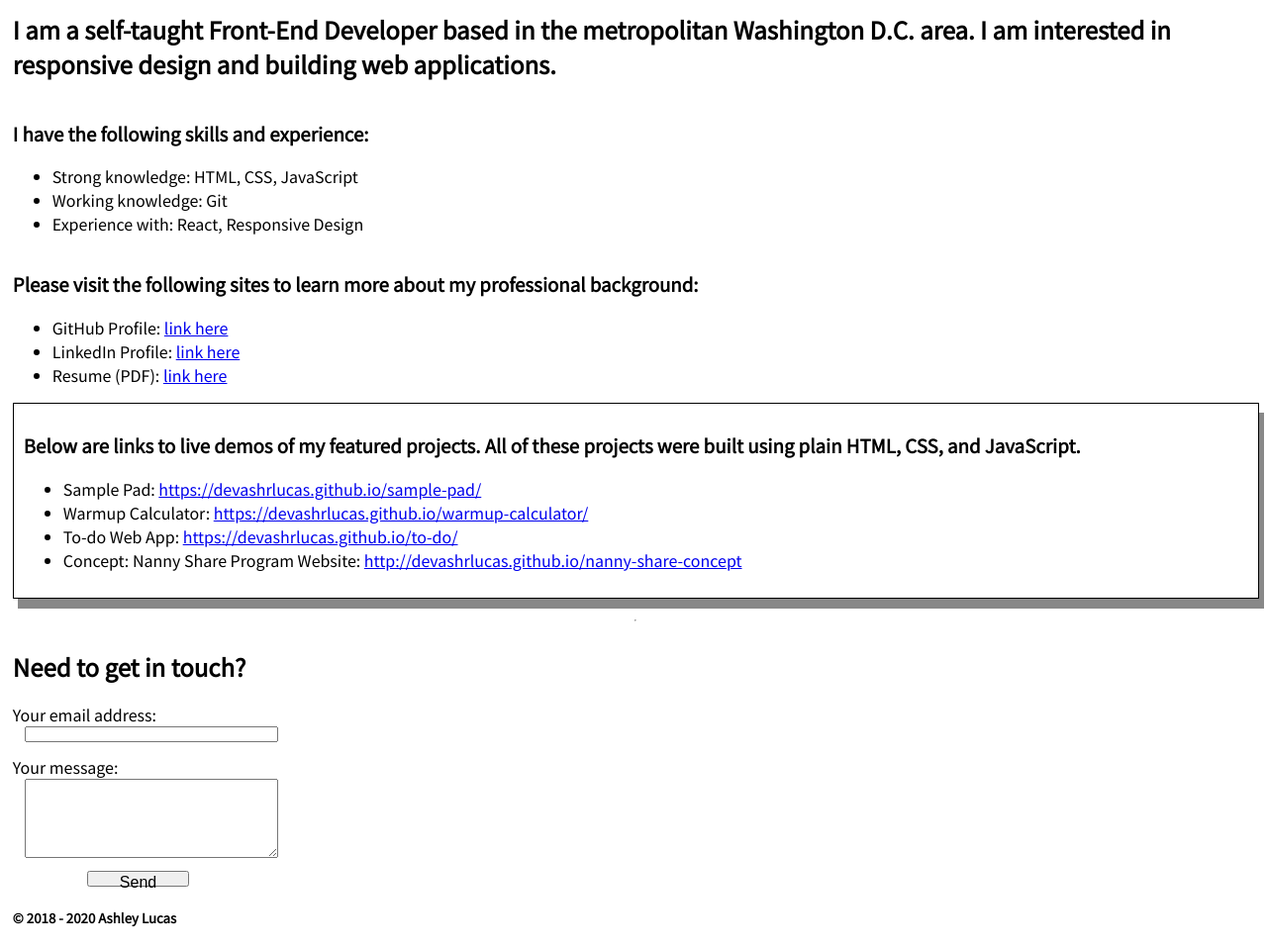
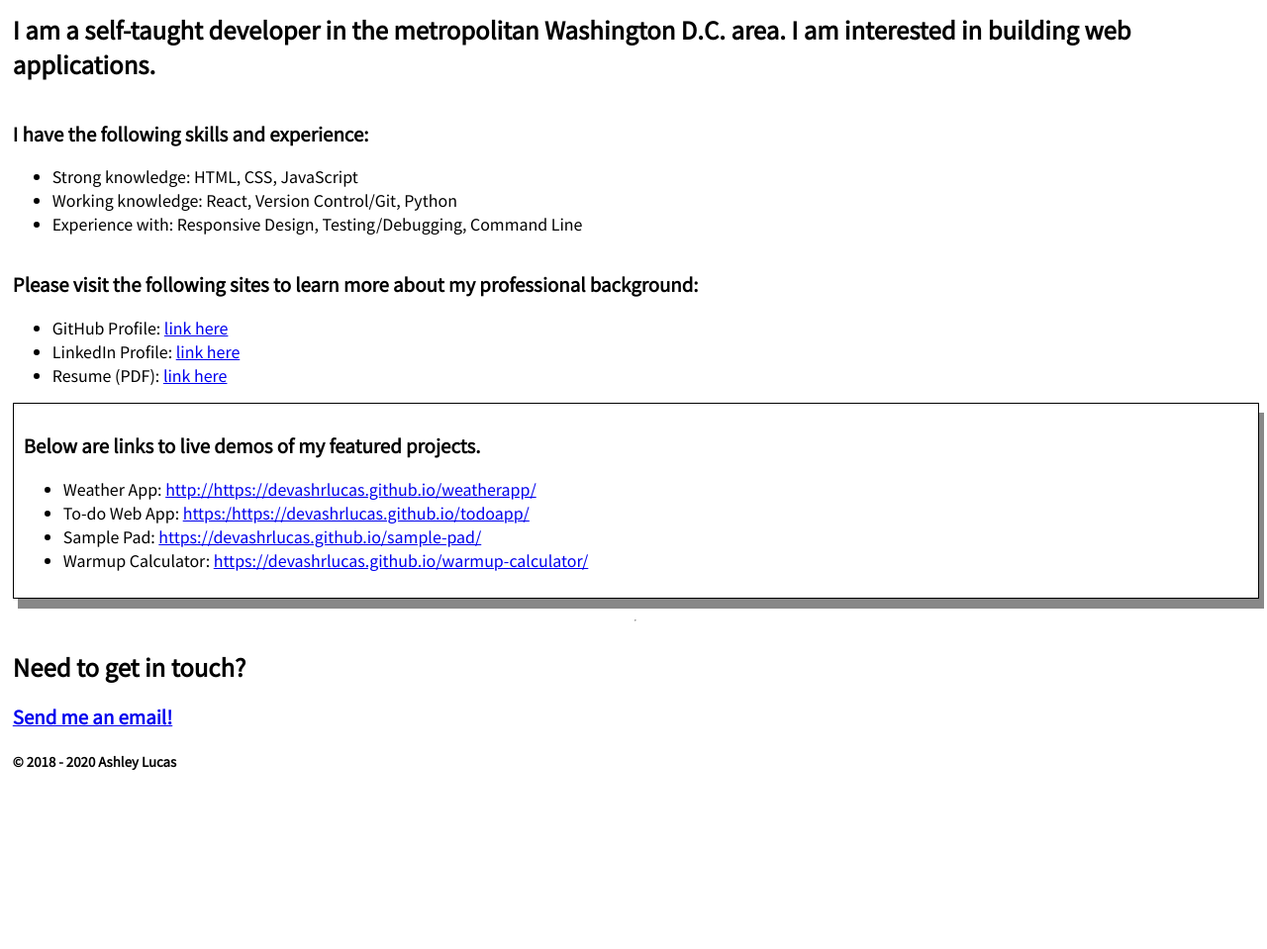
Before and after one commit to devashrlucas/devashrlucas.github.io, a website: page index.html in a window 1280 px wide. Shown: the part 95-1054 px from the top of the page at 99% size. After the commit the page ends 896 px from the top, so only its background shows below. Drawn offline with Linux system fonts and the light colour scheme.

Commit message:
Updated featured projects and contact information.

```diff
--- a/index.html
+++ b/index.html
@@ -3,7 +3,7 @@
     <head>
         <meta charset="utf-8" />
         <meta http-equiv="X-UA-Compatible" content="IE=edge">
-        <title>Ashley Lucas | Front-End Developer</title>
+        <title>Ashley Lucas | Developer</title>
         <meta name="viewport" content="width=device-width, initial-scale=1">
         <link rel="stylesheet" type="text/css" media="screen" href="/css/main.css" />
         <link href="https://fonts.googleapis.com/css?family=Noto+Sans+JP&display=swap" rel="stylesheet">
@@ -13,14 +13,14 @@
         <div class="main-container">
             <header id="header">
                 <h1>Hello, my name is Ashley.</h1>
-                <h2 id="header-description">I am a self-taught Front-End Developer based in the metropolitan Washington D.C. area. I am interested in responsive design and building web applications.</h2>
+                <h2 id="header-description">I am a self-taught developer in the metropolitan Washington D.C. area. I am interested in building web applications.</h2>
             </header>
             <div id="qualification">
                 <h3 id="skills">I have the following skills and experience:</h3>
                 <ul>
                     <li>Strong knowledge: HTML, CSS, JavaScript</li>
-                    <li>Working knowledge: Git</li>
-                    <li>Experience with: React, Responsive Design</li>
+                    <li>Working knowledge: React, Version Control/Git, Python</li>
+                    <li>Experience with: Responsive Design, Testing/Debugging, Command Line</li>
                 </ul>
             </div>
             <div id="about">
@@ -36,28 +36,25 @@
                 </ul>
             </div>
                 <div id="portfolio">
-                    <h3 id="portfolio-intro">Below are links to live demos of my featured projects. All of these projects were built using plain HTML, CSS, and JavaScript.</h3>
+                    <h3 id="portfolio-intro">Below are links to live demos of my featured projects.</h3>
                     <ul>
+                        <li class="portfolio-item">Weather App: <a href="https://https://devashrlucas.github.io/weatherapp/"
+                            target="_blank">http://https://devashrlucas.github.io/weatherapp/</a></li>
+                        <li class="portfolio-item">To-do Web App: <a href="https://https://devashrlucas.github.io/todoapp/"
+                            target="_blank">https:/https://devashrlucas.github.io/todoapp/</a>
                         <li class="portfolio-item">Sample Pad: <a href="https://devashrlucas.github.io/warmup-calculator/"
                             target="_blank">https://devashrlucas.github.io/sample-pad/</a></li>
                         <li class="portfolio-item">Warmup Calculator: <a href="https://devashrlucas.github.io/warmup-calculator/"
                             target="_blank">https://devashrlucas.github.io/warmup-calculator/</a></li>
-                        <li class="portfolio-item">To-do Web App: <a href="https://devashrlucas.github.io/to-do/"
-                            target="_blank">https://devashrlucas.github.io/to-do/</a>
+
                         </li>
-                        <li class="portfolio-item">Concept: Nanny Share Program Website: <a href="http://devashrlucas.github.io/nanny-share-concept"
-                            target="_blank">http://devashrlucas.github.io/nanny-share-concept</a></li>
+
                     </ul>
                 </div>
                 <hr>
             <footer id="footer">
             <div class="contact">
-                <h2 id="contact-intro">Need to get in touch?</h2>
-                <form action="https://formspree.io/marbqvpx" method="POST">
-                    <label>Your email address:</label><br><input type="text" name="_replyto"><br>
-                    <label>Your message:</label><br><textarea name="message"></textarea><br>
-                    <button type="submit">Send</button>
-                </form>
+                <h2 id="contact-intro">Need to get in touch?</h2><h3><a href="devashrlucas@gmail.com">Send me an email!</a></h3>
             </div>
             <h5> <p>&copy; 2018 -
                 <script type="text/javascript">copyrightYearUpdate();</script> Ashley Lucas </h5>
```
